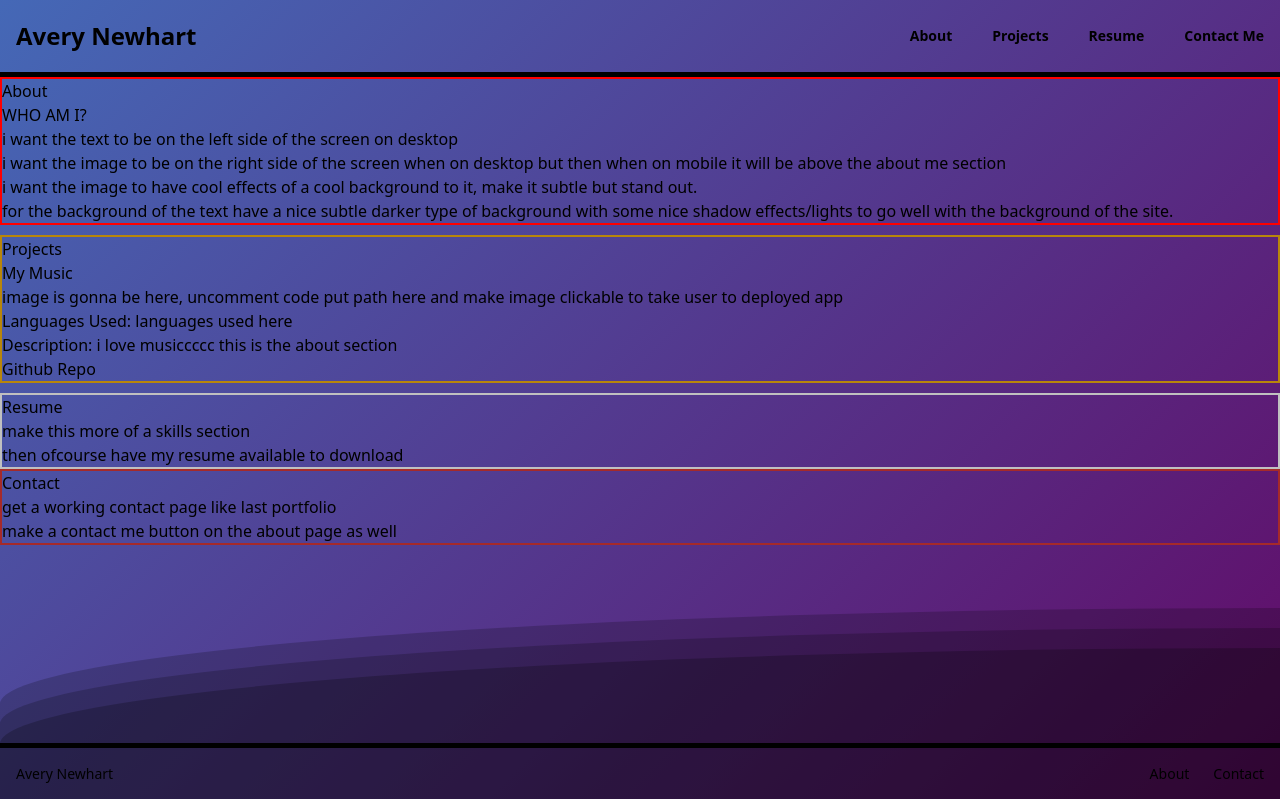
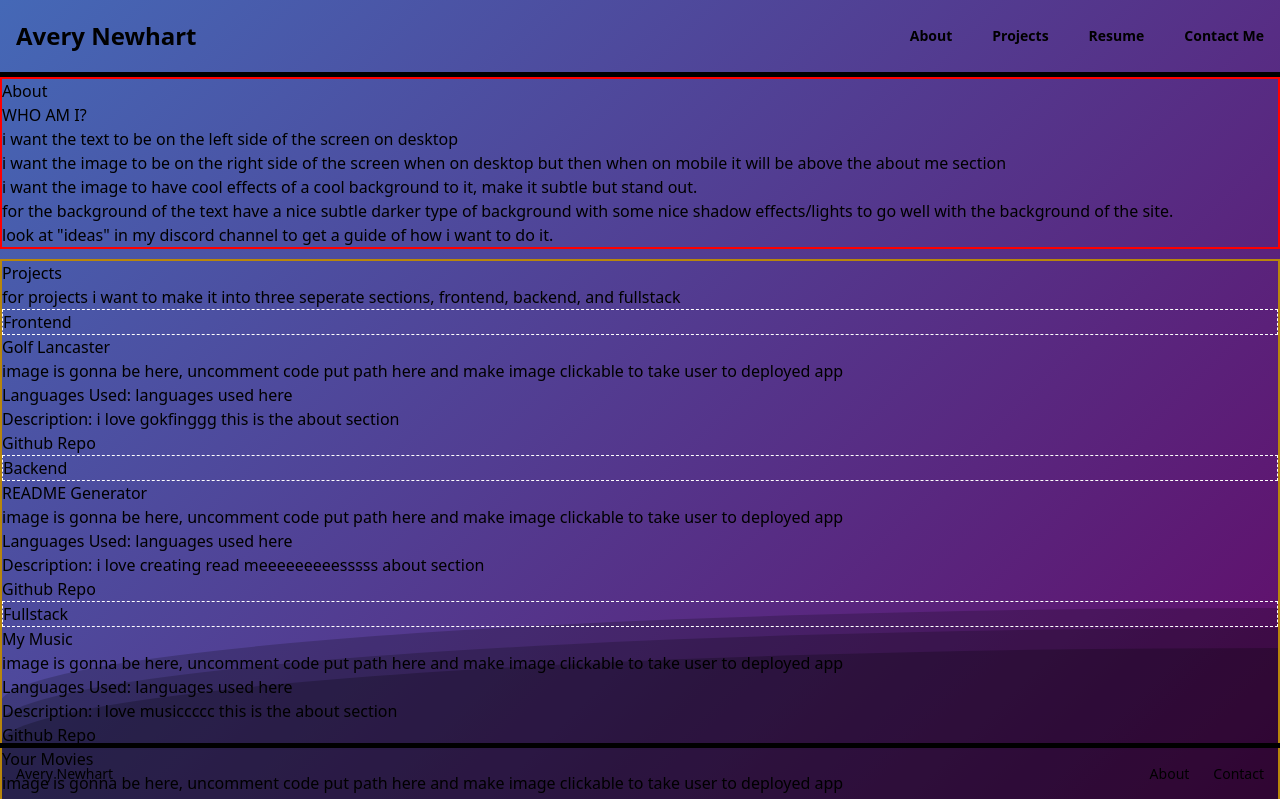
Before and after one commit to AveryNewhart/new-portfolio, a Vue app: page / in a window 1280 px wide. Shown: the top 799 px of the page. Built offline with nearby package versions, Linux system fonts and the light colour scheme.

Commit message:
added three different sections for projects, frontend, backend, and fullstack

```diff
--- a/src/components/About.vue
+++ b/src/components/About.vue
@@ -9,6 +9,7 @@
     <p>i want the image to be on the right side of the screen when on desktop but then when on mobile it will be above the about me section</p>
     <p>i want the image to have cool effects of a cool background to it, make it subtle but stand out.</p>
     <p>for the background of the text have a nice subtle darker type of background with some nice shadow effects/lights to go well with the background of the site.</p>
+    <p>look at "ideas" in my discord channel to get a guide of how i want to do it.</p>
   </div>
 </template>
 
--- a/src/components/Projects.vue
+++ b/src/components/Projects.vue
@@ -1,6 +1,6 @@
 <script setup lang="ts">
 
-interface Project {
+interface Frontend {
     title: string;
     image: string;
     language: string;
@@ -8,12 +8,69 @@ interface Project {
     repo: string;
 }
 
-const projects: Project[] = [
+const frontends: Frontend[] = [
+    {
+        title: 'Golf Lancaster',
+        image: 'put path here and make image clickable to take user to deployed app',
+        language: 'languages used here',
+        about: 'i love gokfinggg this is the about section',
+        repo: 'put repo link',
+    },
+];
+
+interface Backend {
+    title: string;
+    image: string;
+    language: string;
+    about: string;
+    repo: string;
+}
+
+const backends: Backend[] = [
+    {
+        title: 'README Generator',
+        image: 'put path here and make image clickable to take user to deployed app',
+        language: 'languages used here',
+        about: 'i love creating read meeeeeeeeesssss about section',
+        repo: 'put repo link',
+    },
+];
+
+interface Fullstack {
+    title: string;
+    image: string;
+    language: string;
+    about: string;
+    repo: string;
+}
+
+const fullstacks: Fullstack[] = [
     {
         title: 'My Music',
         image: 'put path here and make image clickable to take user to deployed app',
         language: 'languages used here',
         about: 'i love musiccccc this is the about section',
+        repo: 'put repo link',
+    },
+    {
+        title: 'Your Movies',
+        image: 'put path here and make image clickable to take user to deployed app',
+        language: 'languages used here',
+        about: 'i love moviessss this is the about section',
+        repo: 'put repo link',
+    },
+    {
+        title: 'The Flick Tracker',
+        image: 'put path here and make image clickable to take user to deployed app',
+        language: 'languages used here',
+        about: 'i love movies oldddd this is the about section',
+        repo: 'put repo link',
+    },
+    {
+        title: 'The Tech Blog',
+        image: 'put path here and make image clickable to take user to deployed app',
+        language: 'languages used here',
+        about: 'i love blogging this is the about section',
         repo: 'put repo link',
     },
 ];
@@ -23,19 +80,57 @@ const projects: Project[] = [
 <template>
   <div class="mainProjDiv">
     <h1>Projects</h1>
-    <div v-for="project in projects" :key="project.title" class="">
+    <p>for projects i want to make it into three seperate sections, frontend, backend, and fullstack</p>
+    <div>
+      <h3>Frontend</h3>
+    <div v-for="frontend in frontends" :key="frontend.title" class="">
       <div class="projectDiv">
         <div class="projectContent">
             <div class="">
-                {{ project.title }}
+                {{ frontend.title }}
             </div>
           <!-- <img :src="`/new-portfolio${project.image}`" alt="Project Image" class="" /> -->
-          <p> image is gonna be here, uncomment code {{ project.image }}</p>
-          <p class="">Languages Used:  <span class="">{{ project.language }}</span></p>
-          <p class="">Description: <span class="">{{ project.about }}</span></p>
-          <a :href="project.repo" class="" target="_blank">Github Repo</a>
+          <p> image is gonna be here, uncomment code {{ frontend.image }}</p>
+          <p class="">Languages Used:  <span class="">{{ frontend.language }}</span></p>
+          <p class="">Description: <span class="">{{ frontend.about }}</span></p>
+          <a :href="frontend.repo" class="" target="_blank">Github Repo</a>
         </div>
       </div>
+    </div>
+    </div>
+    <div>
+      <h3>Backend</h3>
+    <div v-for="backend in backends" :key="backend.title" class="">
+      <div class="projectDiv">
+        <div class="projectContent">
+            <div class="">
+                {{ backend.title }}
+            </div>
+          <!-- <img :src="`/new-portfolio${project.image}`" alt="Project Image" class="" /> -->
+          <p> image is gonna be here, uncomment code {{ backend.image }}</p>
+          <p class="">Languages Used:  <span class="">{{ backend.language }}</span></p>
+          <p class="">Description: <span class="">{{ backend.about }}</span></p>
+          <a :href="backend.repo" class="" target="_blank">Github Repo</a>
+        </div>
+      </div>
+    </div>
+    </div>
+    <div>
+      <h3>Fullstack</h3>
+    <div v-for="fullstack in fullstacks" :key="fullstack.title" class="">
+      <div class="projectDiv">
+        <div class="projectContent">
+            <div class="">
+                {{ fullstack.title }}
+            </div>
+          <!-- <img :src="`/new-portfolio${project.image}`" alt="Project Image" class="" /> -->
+          <p> image is gonna be here, uncomment code {{ fullstack.image }}</p>
+          <p class="">Languages Used:  <span class="">{{ fullstack.language }}</span></p>
+          <p class="">Description: <span class="">{{ fullstack.about }}</span></p>
+          <a :href="fullstack.repo" class="" target="_blank">Github Repo</a>
+        </div>
+      </div>
+    </div>
     </div>
   </div>
 </template>
@@ -46,4 +141,8 @@ const projects: Project[] = [
   border: 2px solid darkgoldenrod;
 }
 
+h3 {
+  border: 1px dashed white;
+}
+
 </style>
```
